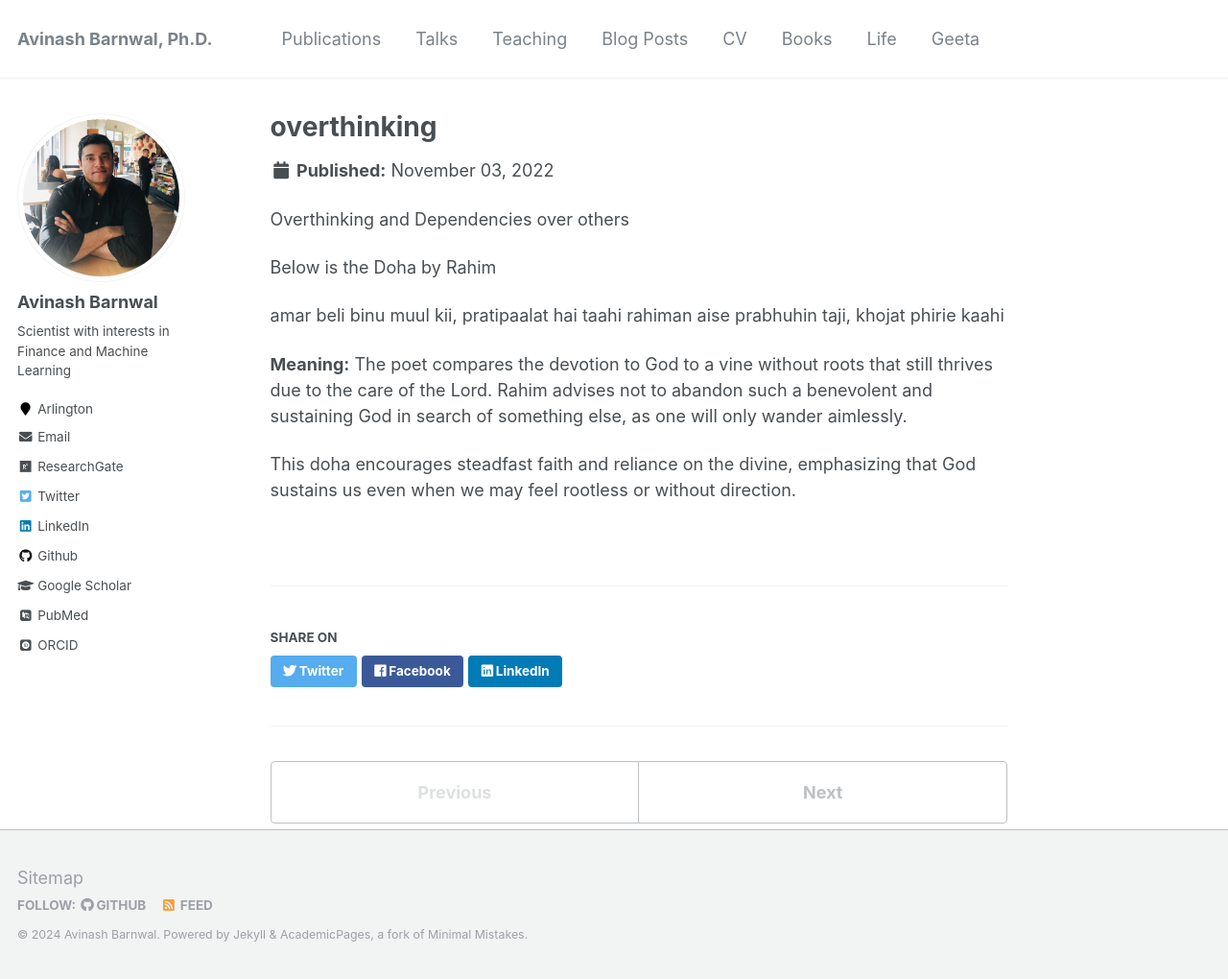
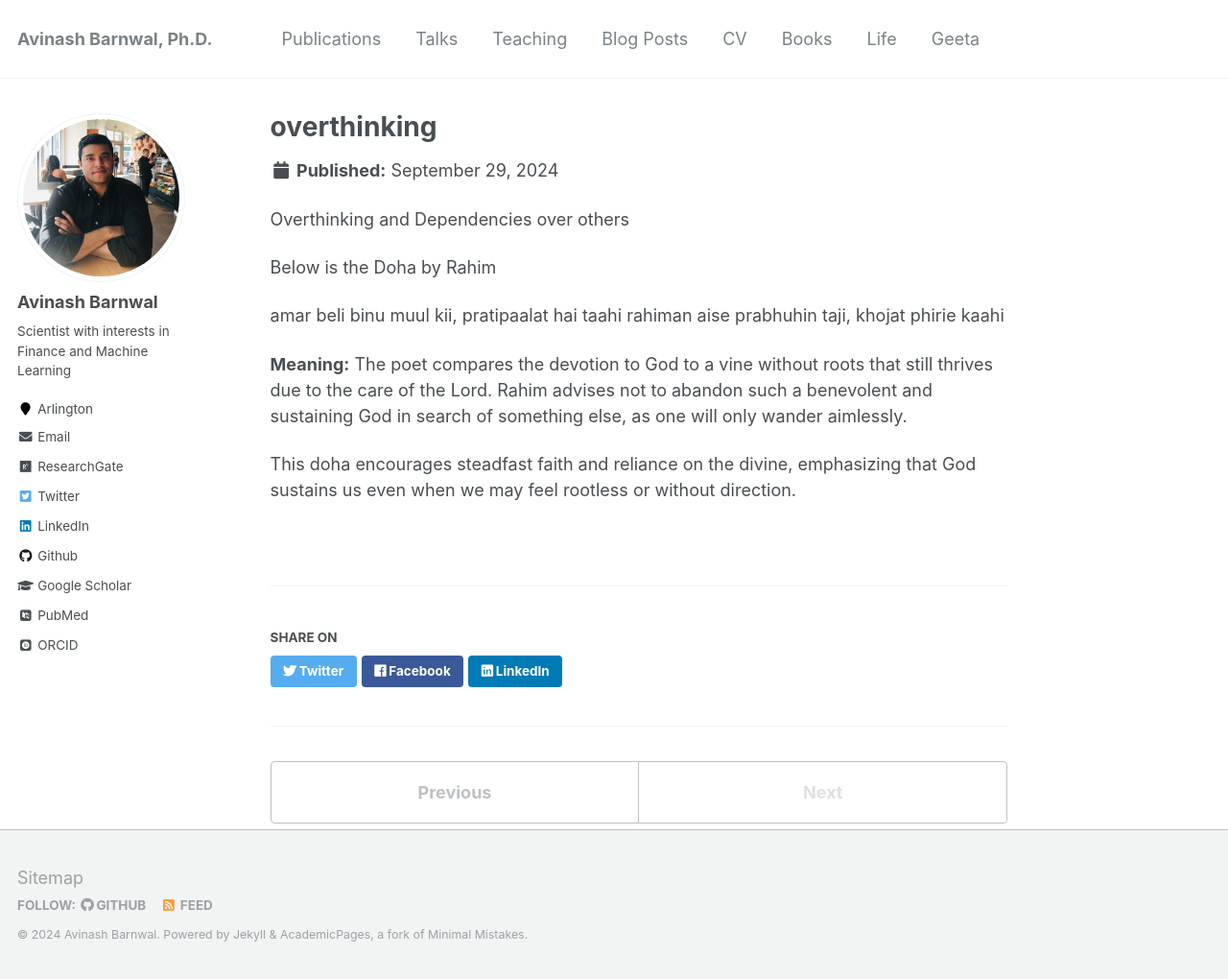
Before and after one commit to avinashbarnwal/avinashbarnwal.github.io, a Jekyll site: the page built from _geeta/overthinking.md, in a window 1280 px wide and 1020 px high. Shown: the whole window at 96% size. Built offline with Jekyll 4.4.1, drawn with Linux system fonts in a browser that asks for light colours; some web fonts are replaced.

Commit message:
Update overthinking.md

```diff
--- a/_geeta/overthinking.md
+++ b/_geeta/overthinking.md
@@ -3,7 +3,7 @@ title: "overthinking"
 collection: books
 type: "Non-Fictional"
 permalink: /geeta/overthinking
-date: 2022-11-03
+date: 2024-09-29
 ---
 
 Overthinking and Dependencies over others
```
